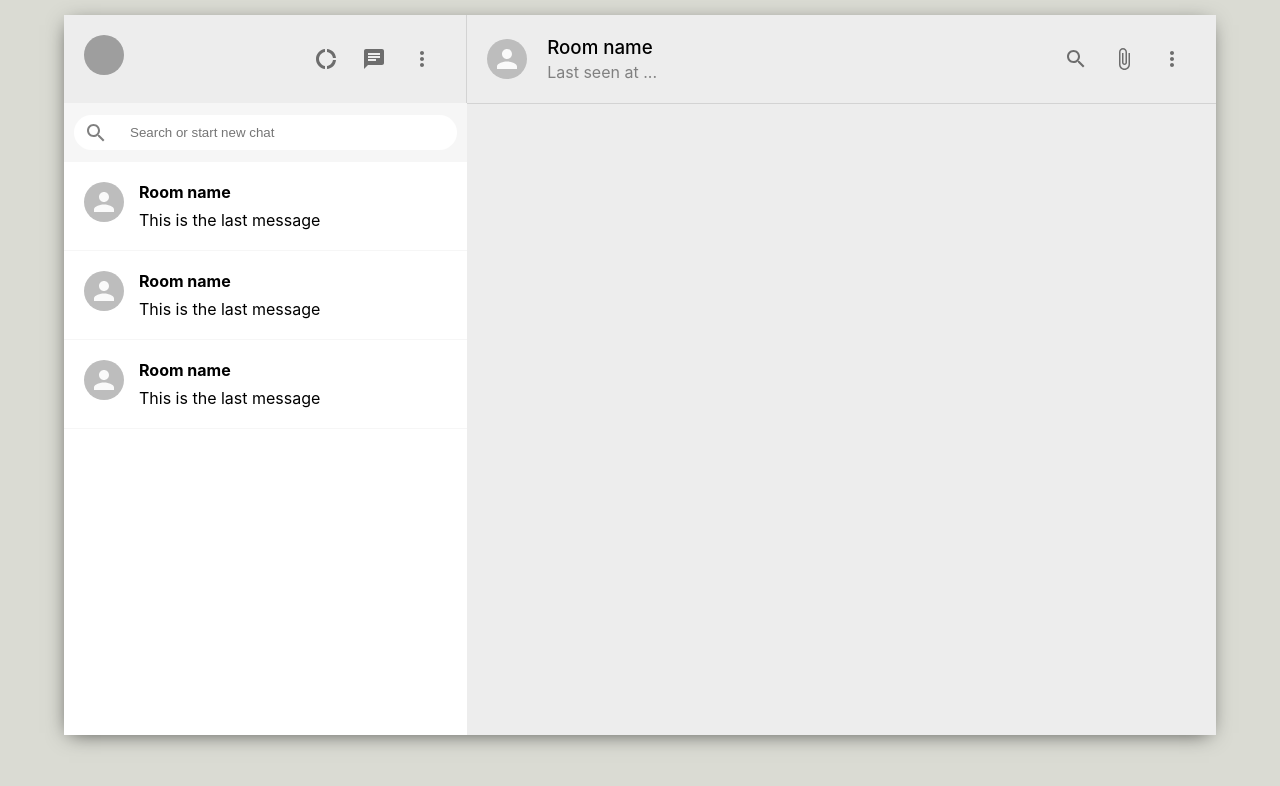
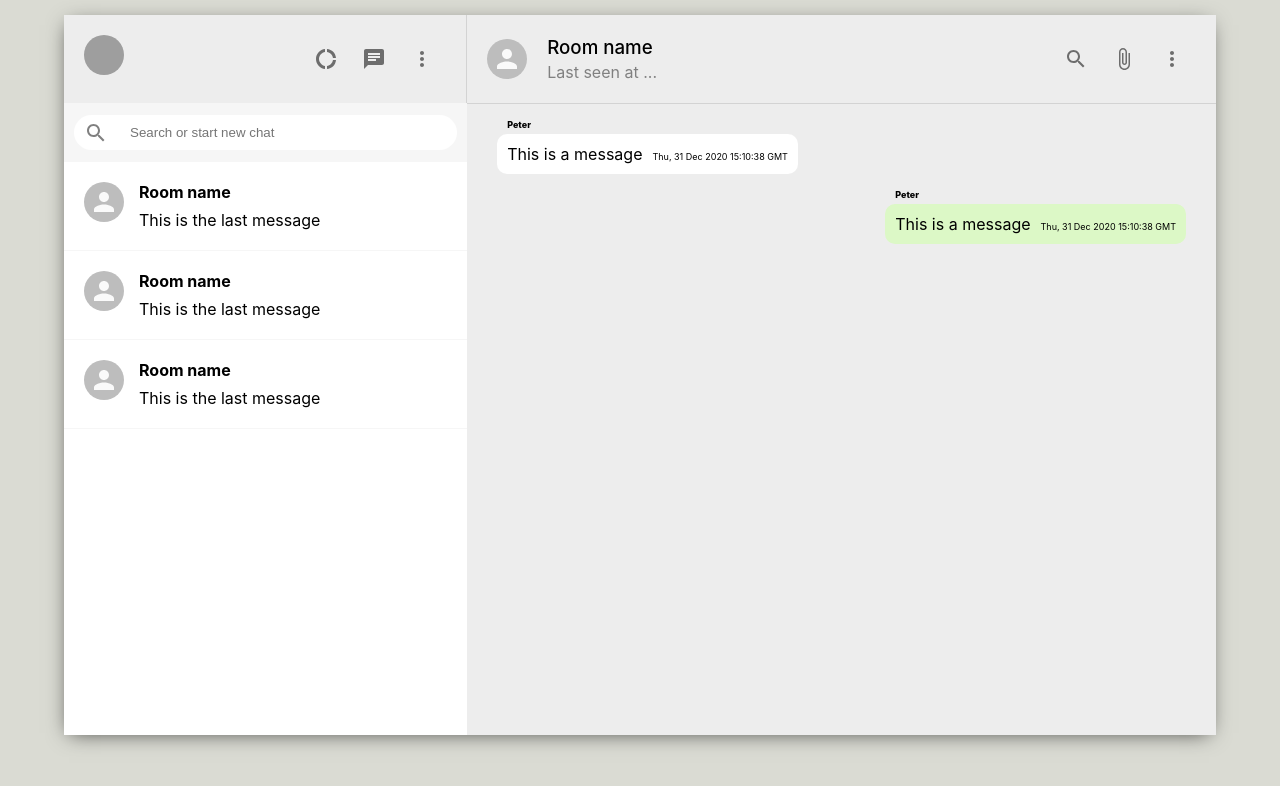
Before and after one commit to cultureweb/whatsapp-client, a React (Create React App) app: page / in a window 1280 px wide. Shown: the top 786 px of the page. Built offline with nearby package versions, Linux system fonts and the light colour scheme; grey boxes are pictures that could not be loaded.

Commit message:
chat body message hardcoded

```diff
--- a/src/components/Chat/Chat.css
+++ b/src/components/Chat/Chat.css
@@ -20,3 +20,34 @@
 .chat__headerInfo > p {
   color: gray;
 }
+.chat__body {
+  flex: 1;
+  /* background-image: url("https://user-images.githubusercontent.com/15075759/28719144-86dc0f70-73b1-11e7-911d-60d70fcded21.png"); */
+  background-repeat: repeat;
+  background-position: center;
+  padding: 30px;
+  overflow: scroll;
+}
+.chat__message {
+  position: relative;
+  font-size: 16px;
+  padding: 10px;
+  width: fit-content;
+  border-radius: 10px;
+  background-color: #fff;
+  margin-bottom: 30px;
+}
+.chat__receiver {
+  margin-left: auto;
+  background-color: #dcf8c6;
+}
+.chat__timestamp {
+  margin-left: 10px;
+  font-size: xx-small;
+}
+.chat__name {
+  position: absolute;
+  top: -15px;
+  font-weight: 800;
+  font-size: xx-small;
+}
--- a/src/components/Chat/Chat.js
+++ b/src/components/Chat/Chat.js
@@ -3,13 +3,13 @@
 import "./Chat.css";
 import {
   AttachFile,
+  Message,
   MoreVert as MoreVertIcon,
   SearchOutlined,
 } from "@material-ui/icons";
 
 const Chat = () => {
   return (
-    <div className="chat">
     <div className="chat">
       <div className="chat__header">
         <Avatar />
@@ -29,6 +29,17 @@
           </IconButton>
         </div>
       </div>
+      <div className="chat__body">
+        <p className="chat__message">
+          <span className="chat__name">Peter</span>
+          This is a message
+          <span className="chat__timestamp">{new Date().toUTCString()}</span>
+        </p>
+        <p className="chat__message chat__receiver">
+          <span className="chat__name">Peter</span>
+          This is a message
+          <span className="chat__timestamp">{new Date().toUTCString()}</span>
+        </p>
       </div>
     </div>
   );
--- a/src/components/Sidebar/SidebarChat.css
+++ b/src/components/Sidebar/SidebarChat.css
@@ -7,10 +7,10 @@
 .sidebarChat:hover {
   background-color: #ebebeb;
 }
-.sidebarChat__info {
-  margin-left: 15px;
-}
 .sidebarChat__info > h2 {
   font-size: 16px;
   margin-bottom: 8px;
 }
+.sidebarChat__info {
+  margin-left: 15px;
+}
```
Also changed, not shown: 1 other file (tests, documents, lock files or other folders). Lines whose indentation alone changed are shown as unchanged.
